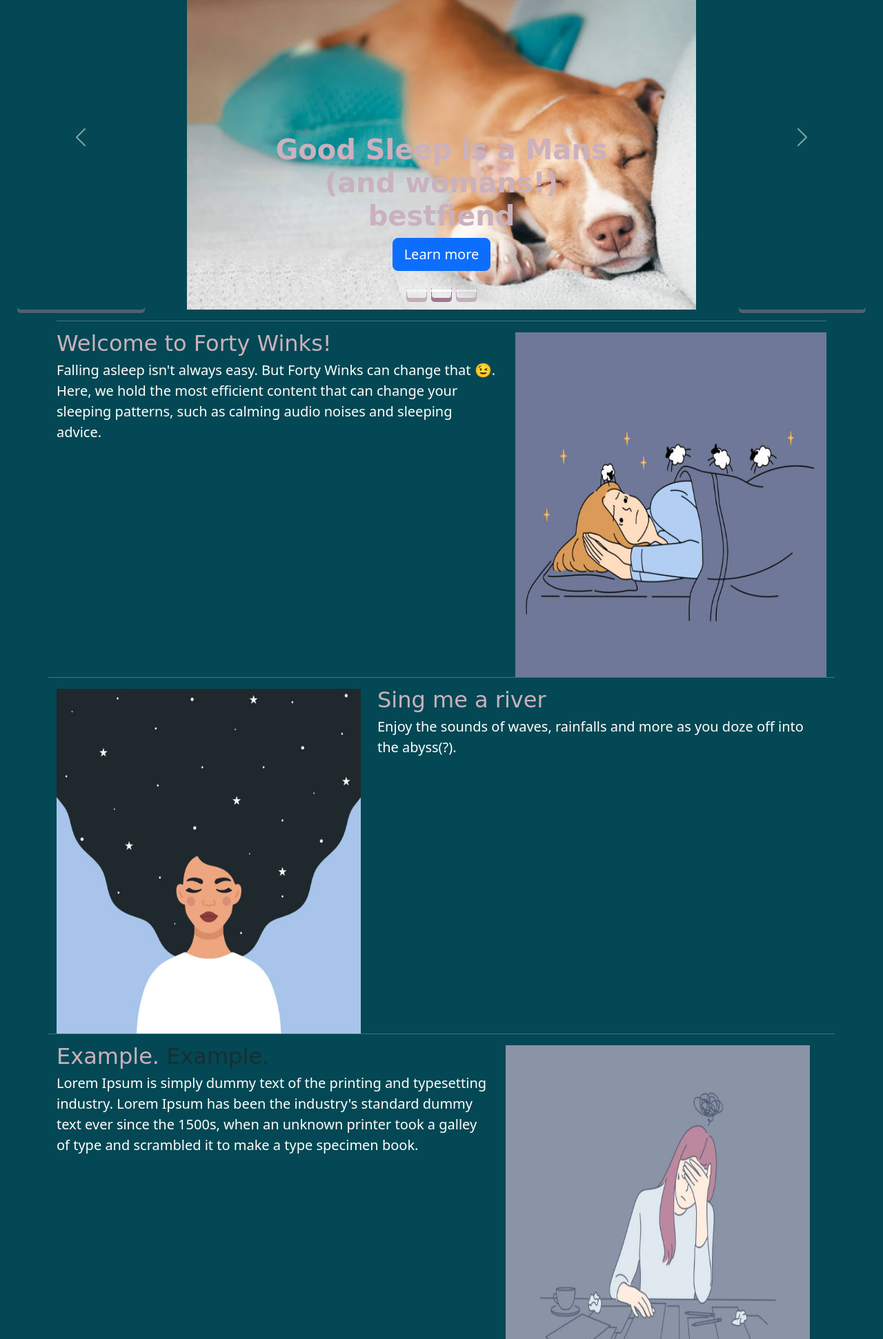
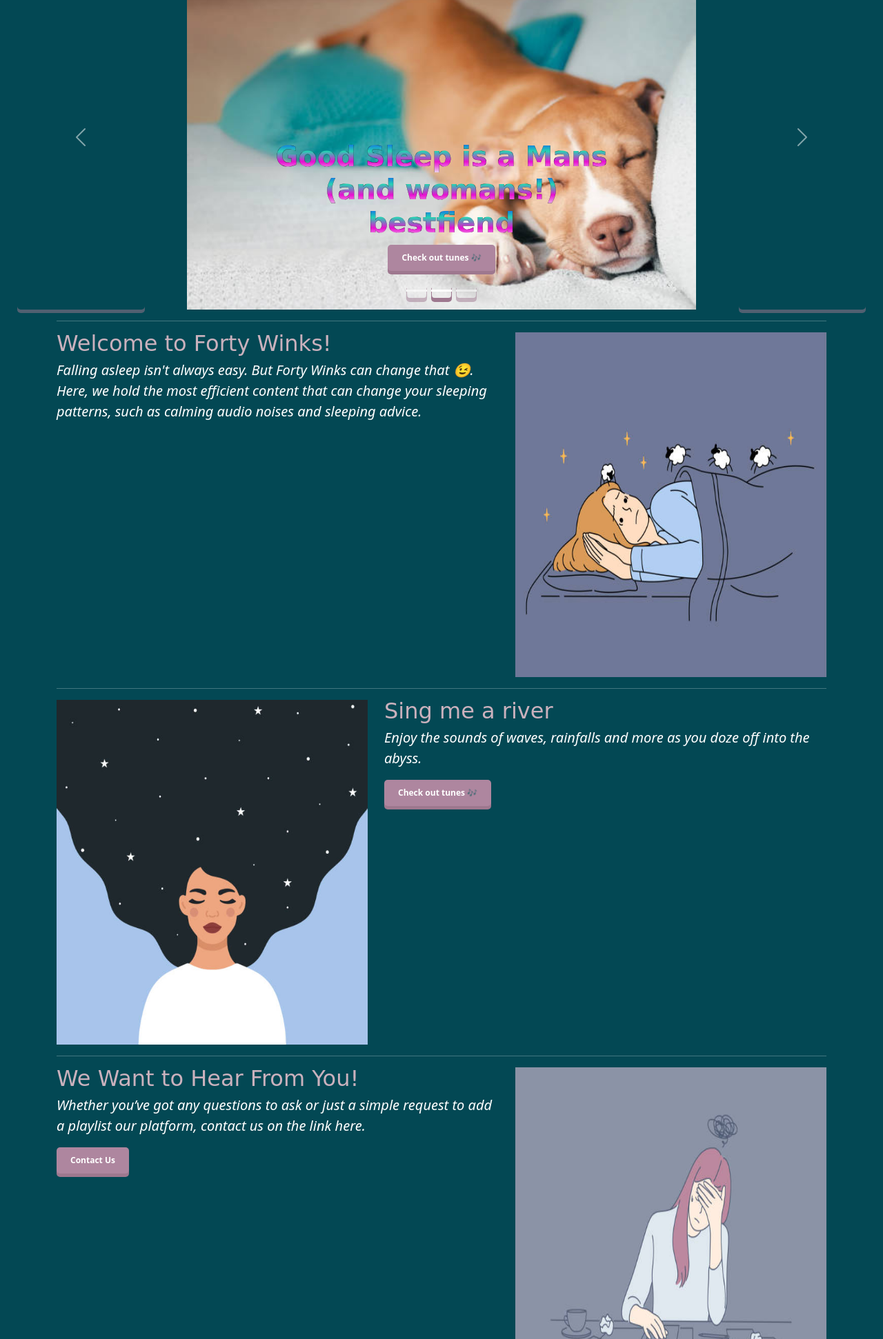
Before and after one commit to SaraClick/sky_project, a Flask app: page / in a window 1280 px wide. Shown: the part 131-2073 px from the top of the page at 69% size. Run offline with Flask 3, Linux system fonts and the light colour scheme; some web fonts are replaced.

Commit message:
added more styles to landing page

```diff
--- a/application/static/styles/style.css
+++ b/application/static/styles/style.css
@@ -103,6 +103,7 @@ footer {
 }
 
 /* ======================================= HOME PAGE STYLES =======================================*/
+/* carousel } */
 
 .carousel-inner{
   padding-left: 20%;
@@ -110,14 +111,88 @@ footer {
   width:100%;
 }
 
-/* .carousel-item{
-  color:#096372; */
+.slide_one_text{
+  color: transparent;
+  background-image: linear-gradient(180deg, #ead3ee, #0dea95, #0c968d, #067520);
 
-/* } */
-.carousel-caption{
-  color: blue;
+  /* background-image: linear-gradient(360deg, #ead3ee, #ea0dd1, #25d3b3, #094afb); */
+  /* background-image: linear-gradient(180deg, #ead3ee, #0dea95, #0c968d, #067520); */
+
+  background-clip: text;
+  -webkit-background-clip: text;
+  -webkit-text-stroke: 0.2px rgb(0, 0, 0);
 
 }
+
+.slide_two_text{
+  color: transparent;
+  background-image: linear-gradient(360deg, #ead3ee, #ea0dd1, #25d3b3, #094afb);
+
+  /* background-image: linear-gradient(360deg, #ead3ee, #ea0dd1, #25d3b3, #094afb); */
+
+  background-clip: text;
+  -webkit-background-clip: text;
+  -webkit-text-stroke: 0.2px rgb(0, 0, 0);
+}
+
+.slide_three_text{
+  color: transparent;
+  background-image: linear-gradient(360deg, #ead3ee, #ea0dd1, #25d3b3, #094afb);
+
+  /* background-image: linear-gradient(360deg, #ead3ee, #ea0dd1, #25d3b3, #094afb); */
+
+  background-clip: text;
+  -webkit-background-clip: text;
+  -webkit-text-stroke: 0.2px rgb(0, 0, 0);
+}
+/* .carousel-control-prev{
+  background-image: linear-gradient(360deg, #ead3ee, #ec66cb, #ed53c4, #e91276);
+  transition: 0.8s;
+  background-image:
+  radial-gradient(white, rgba(255,255,255,.2) 2px, transparent 40px),
+  radial-gradient(white, rgba(255,255,255,.15) 1px, transparent 30px),
+  radial-gradient(white, rgba(255,255,255,.1) 2px, transparent 40px),
+  radial-gradient(rgba(255,255,255,.4), rgba(255,255,255,.1) 2px, transparent 30px);
+  background-size: 550px 550px, 350px 350px, 250px 250px, 150px 150px;
+  background-position: 0 0, 40px 60px, 130px 270px, 70px 100px;
+}
+
+.carousel-control-next{
+  background-image: linear-gradient(360deg, #ead3ee, #ec66cb, #ed53c4, #e91276);
+  transition: 0.8s;
+  background-color:#034854;
+  background-image:
+  radial-gradient(white, rgba(255,255,255,.2) 2px, transparent 40px),
+  radial-gradient(white, rgba(255,255,255,.15) 1px, transparent 30px),
+  radial-gradient(white, rgba(255,255,255,.1) 2px, transparent 40px),
+  radial-gradient(rgba(255,255,255,.4), rgba(255,255,255,.1) 2px, transparent 30px);
+  background-size: 550px 550px, 350px 350px, 250px 250px, 150px 150px;
+  background-position: 0 0, 40px 60px, 130px 270px, 70px 100px;
+} */
+
+#link_button {
+    border: none;
+    outline: none;
+    background-color: #ae869f;
+    padding: 10px 20px;
+    font-size: 12px;
+    font-weight: 700;
+    color: #fff;
+    border-radius: 5px;
+    transition: all ease 0.1s;
+    box-shadow: 0px 5px 0px 0px #9e788f;
+  }
+
+  #link_button:active {
+    transform: translateY(5px);
+    box-shadow: 0px 0px 0px 0px #9e788f;
+  }
+
+  /* #HP_headings{
+    italic
+
+  } */
+
 
 /* ======================================= CONTENT SELECTION PAGE STYLES =======================================*/
 
--- a/application/templates/index.html
+++ b/application/templates/index.html
@@ -11,12 +11,11 @@
     </div>
     <!-- code for slide one of the carousel. -->
     <div class="carousel-inner">
-      <div class="carousel-item">
+      <div class="carousel-item" >
         <img class="d-block w-100" src="static/media/background/counting_sheep.jpeg" width="500" height="500" alt="First slide">
         <div class="container">
           <div class="carousel-caption text-start">
-            <h1>Stop Counting Sheep and Get Your Forty Winks!</h1>
-            <p><a class="btn btn-lg btn-primary" href="#">Sign up today</a></p>
+              <h1><span class="slide_one_text">Stop Counting Sheep and Get Your Forty Winks!</span></h1>
           </div>
         </div>
       </div>
@@ -25,26 +24,27 @@
         <img class="d-block w-100" src="static/media/background/carousel_pic3.jpeg" width="500" height="500" alt="second slide">
         <div class="container">
           <div class="carousel-caption">
-            <h1>Good Sleep is a Mans (and womans!) bestfiend</h1>
-            <p><a class="btn btn-lg btn-primary" href="#">Learn more</a></p>
+            <h1><span class="slide_two_text">Good Sleep is a Mans (and womans!) bestfiend</span></h1>
+            <p><a class="btn btn-lg btn-primary" id="link_button" href="/select_type">Check out tunes &#127926; </a></p>
           </div>
         </div>
       </div>
               <!-- code for slide 3 of the carousel -->
       <div class="carousel-item">
-        <img class="d-block w-100" src="static/media/background/carousel_pic4.jpeg" width="500" height="500" alt="third slide">
+        <img class="d-block w-100" src="static/media/background/coffee.jpeg" width="500" height="500" alt="third slide">
         <div class="container">
           <div class="carousel-caption text-end">
-            <h1>One more for good measure.</h1>
-            <p>Some representative placeholder content for the third slide of this carousel.</p>
-            <p><a class="btn btn-lg btn-primary" href="#">Browse gallery</a></p>
+            <h2><span class="slide_three_text">A Visual representation of life without Forty Winks &#128532;</h2>
+            <!-- <p>Some representative placeholder content for the third slide of this carousel.</p> -->
+            <p><a class="btn btn-lg btn-primary" id="link_button" href="/tips">Tips to save your sleep</a></p>
           </div>
         </div>
       </div>
     </div>
+    <!-- Say Goodbye to Coffee After Checking Out Our Latest Tips and Tricks! -->
 
             <!-- functionality for the next/previous arrow/buttons of the carousel -->
-    <button class="carousel-control-prev" type="button" data-bs-target="#myCarousel" data-bs-slide="prev">
+    <button class="carousel-control-prev" type="button" data-bs-target="#myCarousel" data-bs-slide="prev" >
       <span class="carousel-control-prev-icon" aria-hidden="true"></span>
       <span class="visually-hidden">Previous</span>
     </button>
@@ -67,11 +67,11 @@
 
     <div class="row featurette">
       <div class="col-md-7">
-        <h2 class="featurette-heading fw-normal lh-1">Welcome to Forty Winks! <span class="text-body-secondary"></span></h2>
-        <p class="lead">Falling asleep isn't always easy. But Forty Winks can change that &#x1F609;. Here, we hold the most efficient content that can change your sleeping patterns, such as calming audio noises and sleeping advice.</p>
+        <h2 class="featurette-heading fw-normal lh-1" >Welcome to Forty Winks! <span class="text-body-secondary"></span></h2>
+        <p class="lead"><em>Falling asleep isn't always easy. But Forty Winks can change that &#x1F609;. Here, we hold the most efficient content that can change your sleeping patterns, such as calming audio noises and sleeping advice.</em></p>
       </div>
       <div class="col-md-5">
-        <img class="d-block w-100" src="static/media/background/counting_sheep3.jpeg"  width="500" height="500" xmlns="http://www.w3.org/2000/svg"
+        <img class="d-block w-100" src="static/media/background/counting_sheep3.jpeg"  width="500" height="500" xmlns="http://www.w3.org/2000/svg">
       </div>
     </div>
 
@@ -80,7 +80,8 @@
     <div class="row featurette">
       <div class="col-md-7 order-md-2">
         <h2 class="featurette-heading fw-normal lh-1">Sing me a river </h2>
-        <p class="lead">Enjoy the sounds of waves, rainfalls and more as you doze off into the abyss(?).</p>
+        <p class="lead"><em>Enjoy the sounds of waves, rainfalls and more as you doze off into the abyss.</em></p>
+        <p><a class="btn btn-lg btn-primary" id="link_button" href="/select_type">Check out tunes &#127926; </a></p>
       </div>
       <div class="col-md-5 order-md-1">
         <img class="d-block w-100" src="static/media/background/carousel_pic.jpeg"  width="500" height="500" xmlns="http://www.w3.org/2000/svg">
@@ -91,11 +92,12 @@
 
     <div class="row featurette">
       <div class="col-md-7">
-        <h2 class="featurette-heading fw-normal lh-1">Example. <span class="text-body-secondary">Example.</span></h2>
-        <p class="lead">Lorem Ipsum is simply dummy text of the printing and typesetting industry. Lorem Ipsum has been the industry's standard dummy text ever since the 1500s, when an unknown printer took a galley of type and scrambled it to make a type specimen book.</p>
+        <h2 class="featurette-heading fw-normal lh-1">We Want to Hear From You! <span class="text-body-secondary"></span></h2>
+        <p class="lead"><em>Whether you’ve got any questions to ask or just a simple request to add a playlist our platform, contact us on the link here. </em></p>
+        <p><a class="btn btn-lg btn-primary" id="link_button" href="/contact">Contact Us</a></p>
       </div>
       <div class="col-md-5">
-        <img class="d-block w-100" src="static/media/background/sleepy.jpeg"  width="500" height="500" xmlns="http://www.w3.org/2000/svg"
+        <img class="d-block w-100" src="static/media/background/sleepy.jpeg"  width="500" height="500" xmlns="http://www.w3.org/2000/svg" >
       </div>
     </div>
 
```
Also changed, not shown: 1 other file.
